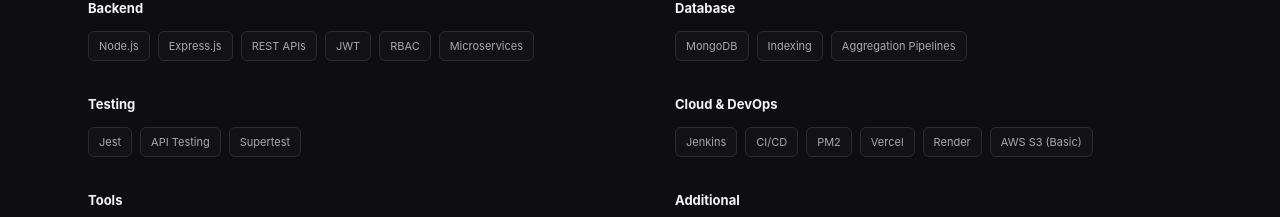
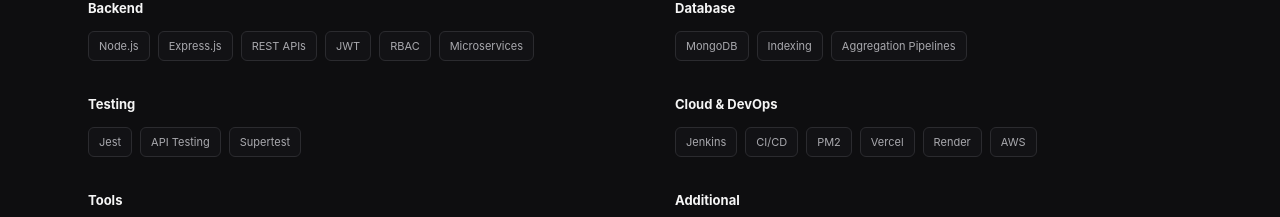
Before and after one commit to lakshmipriyaks31-art/KSLP_Portfolio, a React (Vite) app: page / in a window 1280 px wide. Shown: the part 1760-1977 px from the top of the page. Built offline with nearby package versions, Linux system fonts and the light colour scheme.

Commit message:
Update skills.js

```diff
--- a/src/requirments/skills.js
+++ b/src/requirments/skills.js
@@ -10,7 +10,7 @@ export const skills = {
     "PM2",
     "Vercel",
     "Render",
-    "AWS S3 (Basic)",
+    "AWS",
   ],
   Tools: ["Git", "GitHub", "Postman"],
   Additional: ["React Native", "Web3.js", "WalletConnect SDK"],
```
